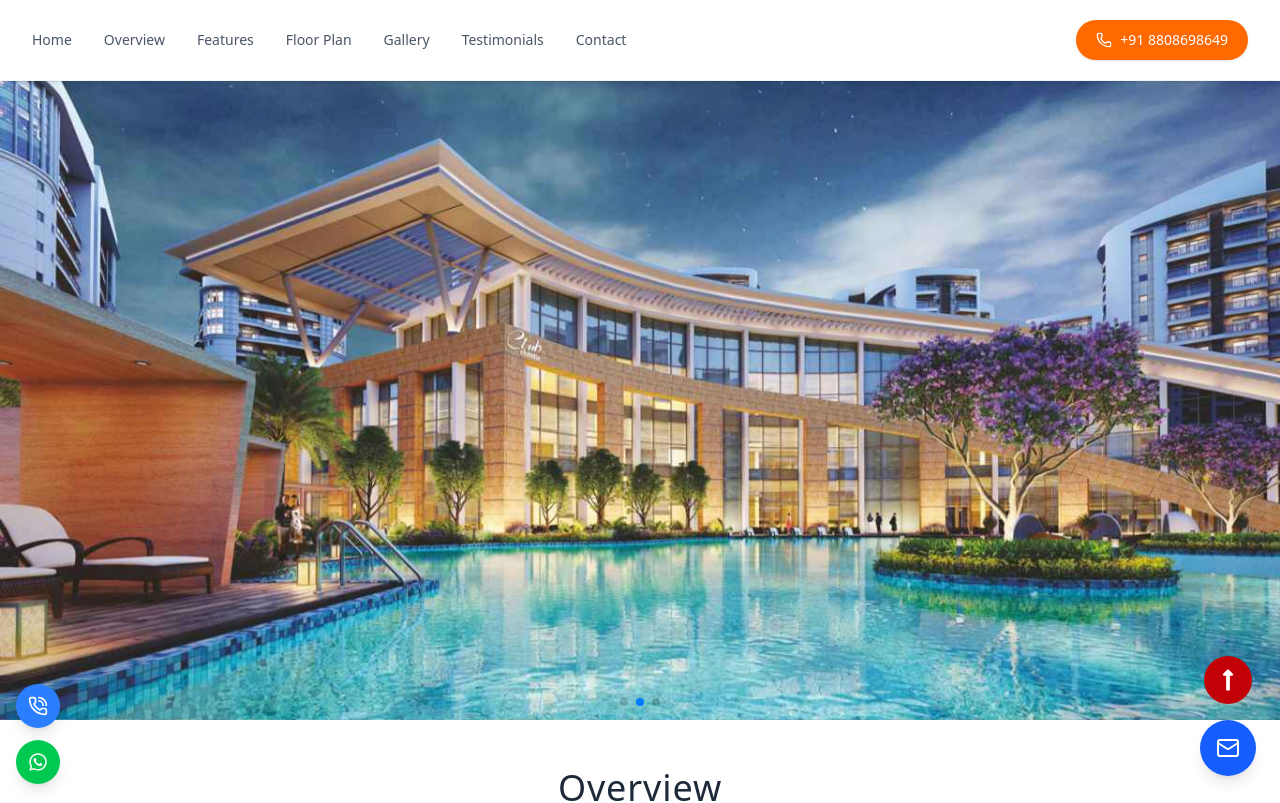
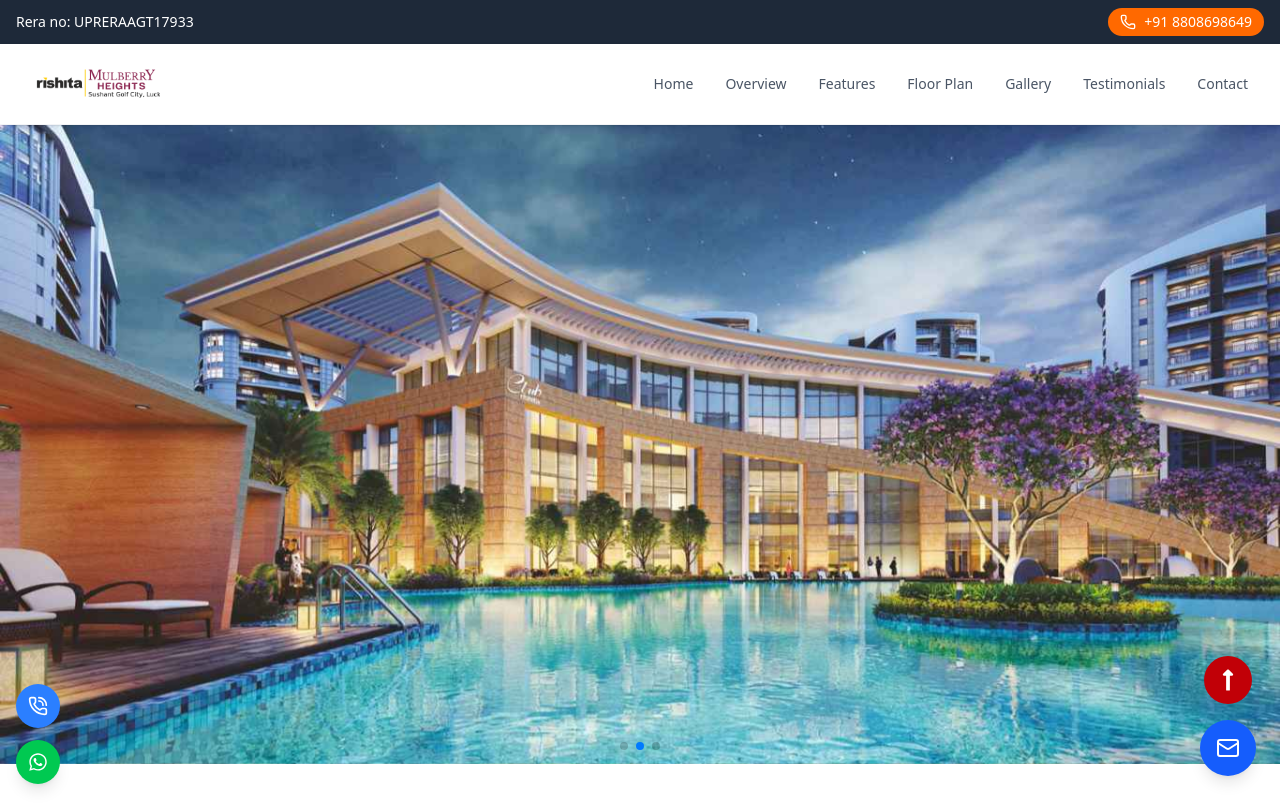
Before and after one commit to SquareIt-12/dpspalladio, a React (Vite) app: page / in a window 1280 px wide. Shown: the top 803 px of the page. Built offline with nearby package versions, Linux system fonts and the light colour scheme.

Commit message:
added logo

```diff
--- a/src/components/header.jsx
+++ b/src/components/header.jsx
@@ -1,20 +1,20 @@
-import React, { useState } from "react";
+import React, { useEffect, useState } from "react";
 import { Menu, X, Phone } from "lucide-react";
-// import Logo from "/images/logo.png";
+import Logo from "/images/rishita-logo.png";
 
 export default function Header() {
   const [isMenuOpen, setIsMenuOpen] = useState(false);
-  // const [isScrolled, setIsScrolled] = useState(false);
+  const [isScrolled, setIsScrolled] = useState(false);
 
-  // useEffect(() => {
-  //   const handleScroll = () => {
-  //     const reraHeight = 10; // Approximate height of RERA section
-  //     setIsScrolled(window.scrollY > reraHeight);
-  //   };
+  useEffect(() => {
+    const handleScroll = () => {
+      const reraHeight = 10; // Approximate height of RERA section
+      setIsScrolled(window.scrollY > reraHeight);
+    };
 
-  //   window.addEventListener("scroll", handleScroll);
-  //   return () => window.removeEventListener("scroll", handleScroll);
-  // }, []);
+    window.addEventListener("scroll", handleScroll);
+    return () => window.removeEventListener("scroll", handleScroll);
+  }, []);
 
 
   const navigationItems = [
@@ -31,7 +31,7 @@ export default function Header() {
   return (
     <>
       {/* RERA section - This will scroll with the page */}
-      {/* <div className="bg-gray-800 flex items-center justify-between px-4 py-2 text-xs sm:text-sm text-white">
+      <div className="bg-gray-800 flex items-center justify-between px-4 py-2 text-xs sm:text-sm text-white">
         <span className="lg:text-md md:text-md text-sm">
           Rera no: UPRERAAGT17933
         </span>
@@ -42,20 +42,21 @@ export default function Header() {
           <Phone size={16} />
           <span>+91 8808698649</span>
         </a>
-      </div> */}
+      </div>
 
       {/* Fixed Header - Position changes based on scroll */}
-      {/* <header
+      <header
         className={`fixed left-0 right-0 bg-white shadow-sm z-50 border-b border-gray-100 transition-all duration-300 ${
-          isScrolled ? "top-0" : "top-15"
+          isScrolled ? "top-0" : "top-11"
         }`}
+      >
+       {/* <header
+        className="fixed left-0 right-0 bg-white shadow-sm z-50 border-b border-gray-100 transition-all duration-300 top-0"
       > */}
-       <header
-        className="fixed left-0 right-0 bg-white shadow-sm z-50 border-b border-gray-100 transition-all duration-300 top-0"
-      >
         <div className="max-w-7xl py-2 mx-auto px-4 sm:px-6 lg:px-8">
           <div className="flex items-center justify-between h-16">
 
+           <img src={Logo} alt="" className="h-32 w-32" style={{objectFit: 'contain'}} />
 
             {/* Desktop Navigation */}
             <nav className="hidden lg:flex items-center space-x-8">
@@ -76,7 +77,7 @@ export default function Header() {
 
 
             {/* Contact Button - exact match */}
-            <div className="hidden lg:flex">
+            {/* <div className="hidden lg:flex">
               <a
                 href="tel:+918808698649"
                 className="bg-orange-500 hover:bg-orange-600 text-white px-5 py-2.5 rounded-full text-sm font-medium transition-all duration-200 flex items-center space-x-2 shadow-sm"
@@ -84,7 +85,7 @@ export default function Header() {
                 <Phone size={16} />
                 <span>+91 8808698649</span>
               </a>
-            </div>
+            </div> */}
 
             {/* Mobile menu button */}
             <div className="lg:hidden">
```
Also changed, not shown: public/images/rishita-logo.png (added).
